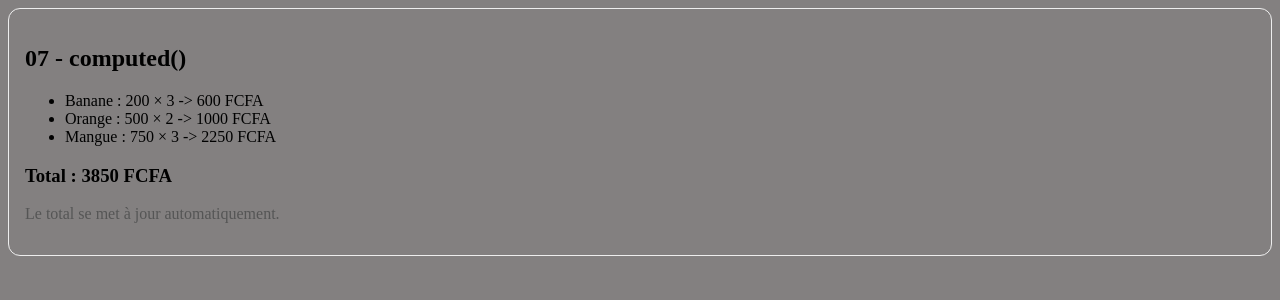
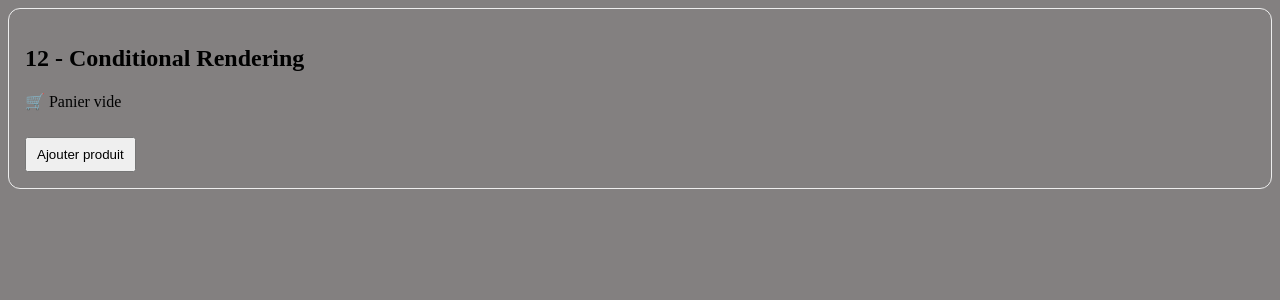
Before and after one commit to ndeyaichasene/cours, a Vue app: page / in a window 1280 px wide. Shown: the top 300 px of the page. Built offline with nearby package versions, Linux system fonts and the light colour scheme.

Commit message:
feat/08-rendering

```diff
--- a/src/App.vue
+++ b/src/App.vue
@@ -1,5 +1,7 @@
 <script setup>
-import Computed from './demos/07_computed/Computed.vue';
+import Rendering from './demos/08_rendering/Rendering.vue';
+
+// import Computed from './demos/07_computed/Computed.vue';
 
 // import Reactive from './demos/06_reactive/Reactive.vue';
 
@@ -32,10 +34,12 @@ import Computed from './demos/07_computed/Computed.vue';
     <!-- <Interpolation></Interpolation>   -->
     <!-- <VBind></VBind> -->
     <!-- <AttributDynamic></AttributDynamic> -->
-     <!-- <Event></Event> -->
+    <!-- <Event></Event> -->
     <!-- <FormEvent></FormEvent> -->
-     <!-- <Reactive></Reactive> -->
-      <Computed></Computed>
+    <!-- <Reactive></Reactive> -->
+    <!-- <Computed></Computed> -->
+    <Rendering></Rendering>
+
 
 
   </section>
--- /dev/null
+++ b/src/demos/08_rendering/Rendering.vue
@@ -0,0 +1,34 @@
+<script setup>
+import { reactive } from 'vue';
+
+const items = reactive([]);
+</script>
+
+<template>
+  <section class="card">
+    <h2>12 - Conditional Rendering</h2>
+
+    <!-- <p v-show="items.length === 0">
+      🛒 Panier vide
+    </p> -->
+
+    <p v-if="items.length === 0">
+      🛒 Panier vide
+    </p>
+
+    <ul v-else>
+      <li v-for="(i, index) in items" :key="index">
+        {{ i }}
+      </li>
+    </ul>
+
+    <button @click="items.push('produits '+ (items.length+1))">
+      Ajouter produit
+    </button>
+  </section>
+</template>
+
+<style scoped>
+.card { padding:16px; border:1px solid #eee; border-radius:12px; }
+button { margin-top:10px; padding:8px 10px; }
+</style>
```
